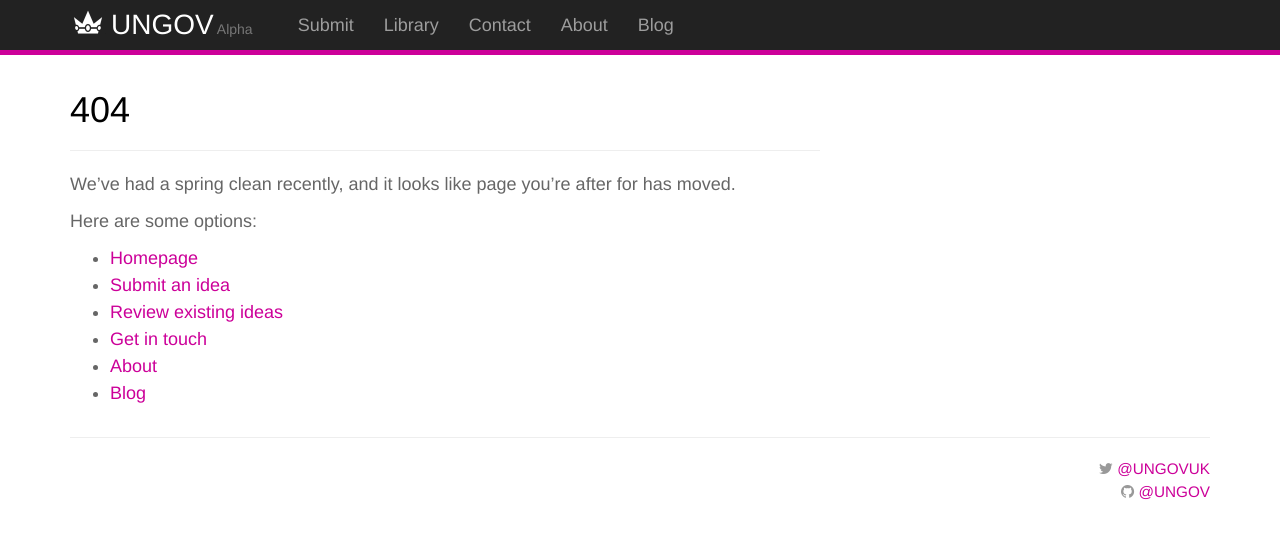
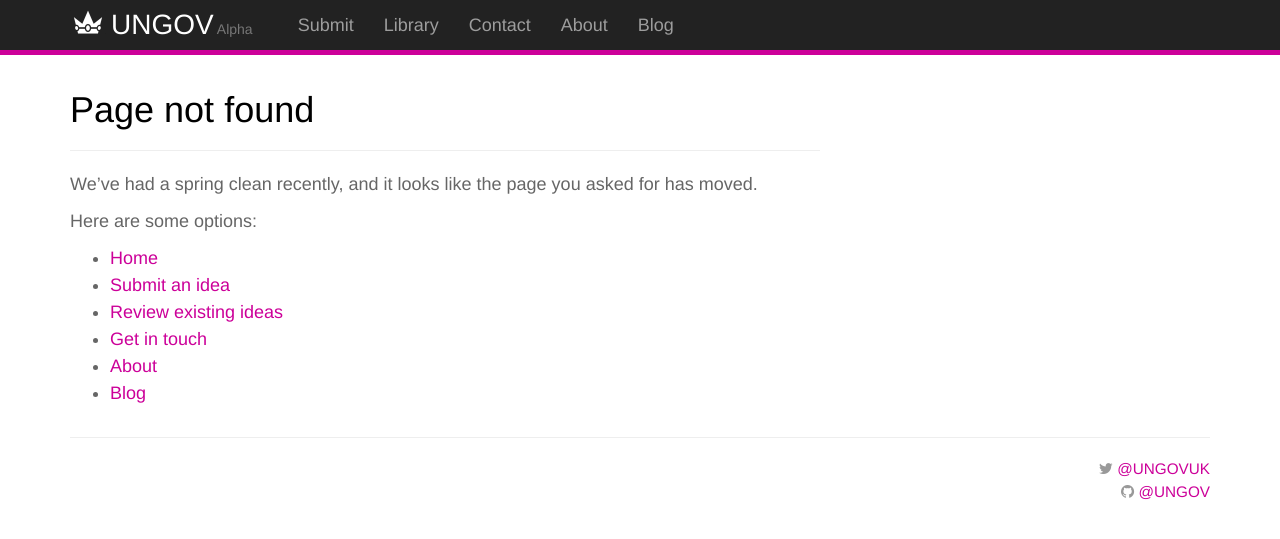
Before and after one commit to ungov/ungov.github.io, a Jekyll site: the page built from 404.md, in a window 1280 px wide. Shown: the top 539 px of the page. Built offline with Jekyll 4.4.1, drawn with Linux system fonts in a browser that asks for light colours; nearby versions of some CDN libraries.

Commit message:
404 update

```diff
--- a/404.md
+++ b/404.md
@@ -1,13 +1,13 @@
 ---
 layout: page
-title: 404
+title: Page not found
 ---
 
-We've had a spring clean recently, and it looks like page you're after for has moved.
+We've had a spring clean recently, and it looks like the page you asked for has moved.
 
 Here are some options:
 
-- [Homepage](/)
+- [Home](/)
 - [Submit an idea](/submit/)
 - [Review existing ideas](/library/)
 - [Get in touch](/contact/)
```
